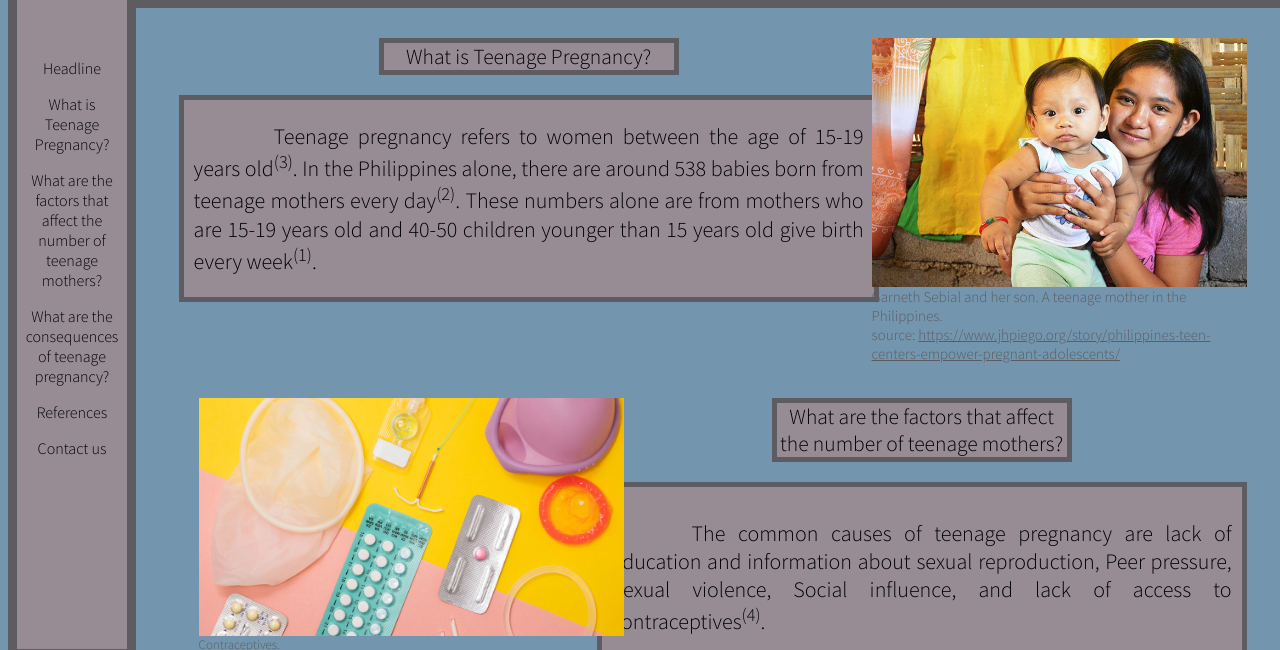
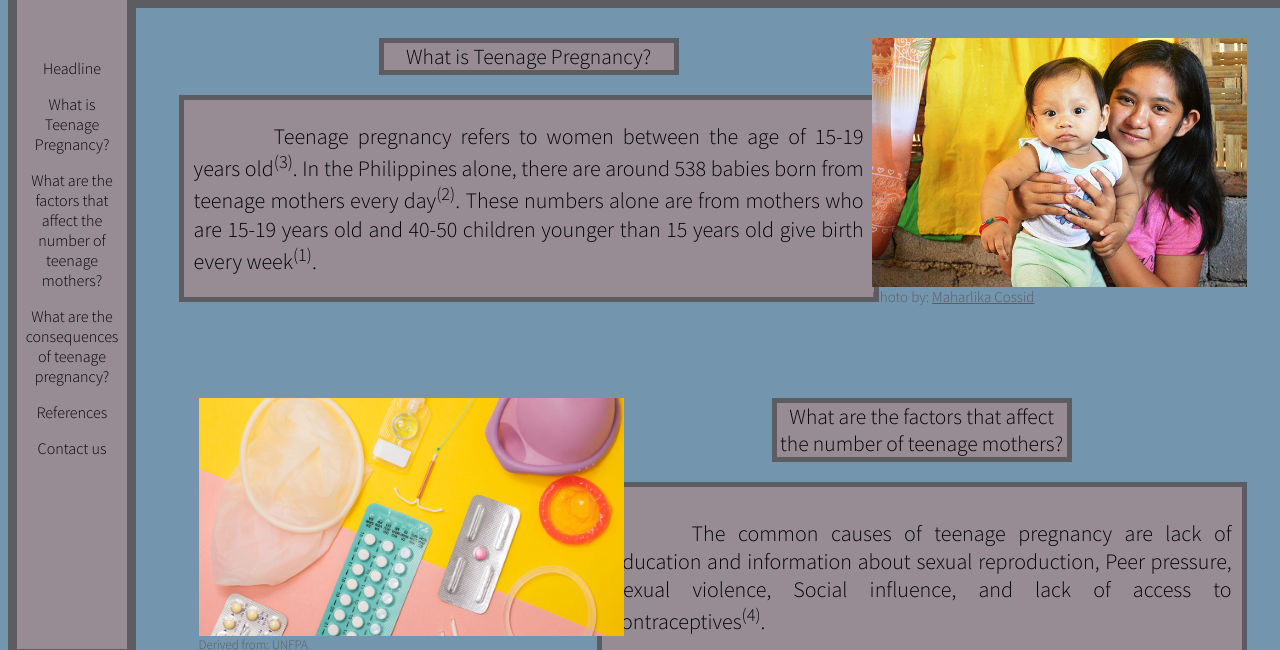
Before and after one commit to Christfel-Sugarol/Ca-Sugarol_aa1, a plain HTML site: page htdocs/content.html in a window 1280 px wide. Shown: the part 150-800 px from the top of the page. Drawn offline with Linux system fonts and the light colour scheme.

Commit message:
Update content.html

```diff
--- a/htdocs/content.html
+++ b/htdocs/content.html
@@ -74,7 +74,7 @@
 					<!-- Pictures -->
 					<div class="P1-img">
 						<img src="../images/Mother.jpg" width="375px;">
-						<span>Garneth Sebial and her son. A teenage mother in the Philippines. <br> source: <a href="https://www.jhpiego.org/story/philippines-teen-centers-empower-pregnant-adolescents/">https://www.jhpiego.org/story/philippines-teen-centers-empower-pregnant-adolescents/</a></span>
+						<span>Photo by: <a href="https://www.jhpiego.org/story/philippines-teen-centers-empower-pregnant-adolescents/">Maharlika Cossid</a></span>
 					</div>
 				</div>
 
@@ -98,7 +98,7 @@
 					<!-- Pictures -->
 					<div class="P2-img">
 						<img src="../images/Contraceptives.jpg" width="425px;">
-						<span>Contraceptives.<br> source: <a href="https://www.unfpa.org/news/three-things-you-need-know-about-contraceptives-and-covid-19">https://www.unfpa.org/news/three-things-you-need-know-about-contraceptives-and-covid-19</a></span>
+						<span>Derived from: <a href="https://www.unfpa.org/news/three-things-you-need-know-about-contraceptives-and-covid-19">UNFPA</a></span>
 					</div>
 
 					<div class="P2-table">
@@ -207,7 +207,7 @@
 						</tr>
 					</table>
 
-					<span>Teenage Birth rate per 1000 table in  2017.<br> source: <a href="https://data.unicef.org/resources/data_explorer/unicef_f/?ag=UNICEF&df=GLOBAL_DATAFLOW&ver=1.0&dq=.MNCH_ABR..&startPeriod=2017&endPeriod=2017">https://data.unicef.org/resources/data_explorer/unicef_f/?ag=UNICEF&df=GLOBAL_DATAFLOW&ver=1.0&dq=.MNCH_ABR.<br>.&startPeriod=2017&endPeriod=2017</a></span>
+					<span>Teenage Birth rate per 1000 table in  2017. source: <a href="https://data.unicef.org/resources/data_explorer/unicef_f/?ag=UNICEF&df=GLOBAL_DATAFLOW&ver=1.0&dq=.MNCH_ABR..&startPeriod=2017&endPeriod=2017">UNICEF</a></span>
 
 					</div>
 				</div>
@@ -231,7 +231,7 @@
 					<!-- Pictures -->
 					<div class="P3-img">
 						<img src="../images/Baby.jpeg" width="425px;">
-						<span>10-year-old Kenyan girl, Gladys Chelagat, became the youngest known mother in Africa to give birth on June 27, 2015. Chelagat gave birth to her baby weighing 2.8kg at Kericho <br> source: <a href="https://ycslagos.wordpress.com/2017/05/30/causes-and-consequences-of-teenage-pregnancy-by-jay-m-smith-umunnakwe/">https://ycslagos.wordpress.com/2017/05/30/causes-and-consequences-of-teenage-pregnancy-by-jay-m-smith-umunnakwe/</a></span>
+						<span>Photo by: <a href="https://ycslagos.wordpress.com/2017/05/30/causes-and-consequences-of-teenage-pregnancy-by-jay-m-smith-umunnakwe/">Jay M. Smith Umunnakwe</a></span>
 					</div>
 				</div>
 
```
